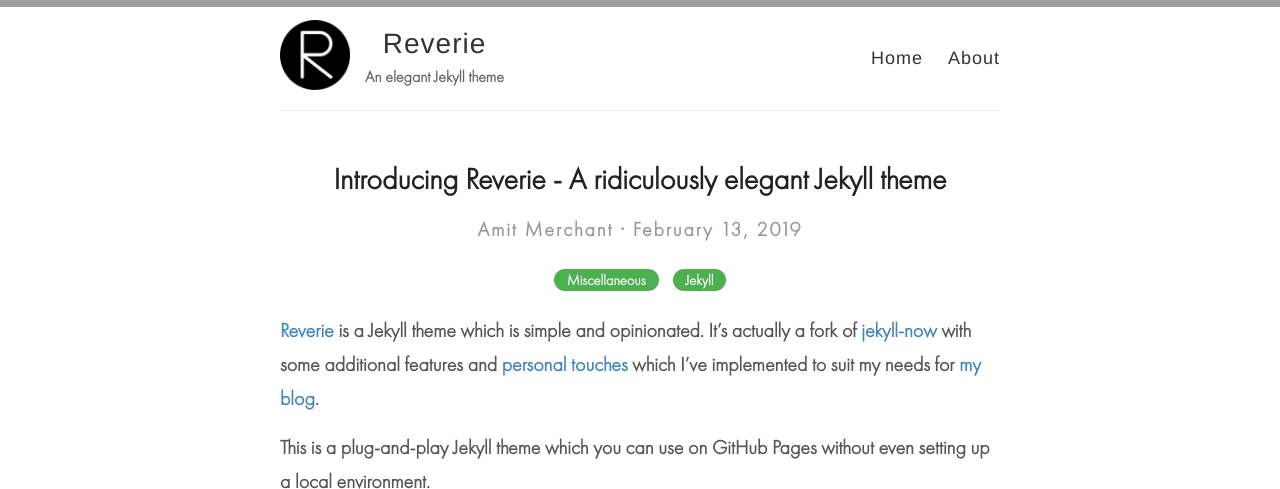
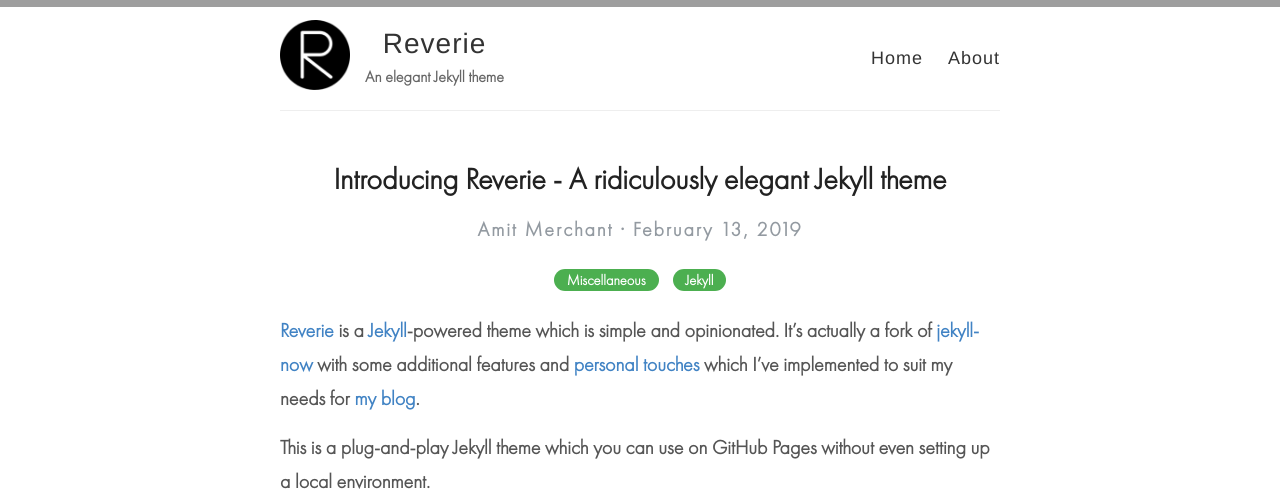
Before and after one commit to amitmerchant1990/reverie, a Jekyll site: the page built from _posts/2019-02-13-introducing-reverie-jekyll-theme.md, in a window 1280 px wide and 900 px high, cut to the strip 0-489 px from the top of the window. Built offline with Jekyll 4.4.1, drawn with Linux system fonts in a browser that asks for light colours; grey boxes are pictures that could not be loaded.

Commit message:
Update 2019-02-13-introducing-reverie-jekyll-theme.md

```diff
--- a/_posts/2019-02-13-introducing-reverie-jekyll-theme.md
+++ b/_posts/2019-02-13-introducing-reverie-jekyll-theme.md
@@ -4,7 +4,7 @@
 categories: [Miscellaneous, Jekyll]
 ---
 
-[Reverie](https://github.com/amitmerchant1990/reverie) is a Jekyll theme which is simple and opinionated. It's actually a fork of [jekyll-now](https://github.com/barryclark/jekyll-now) with some additional features and [personal touches](https://github.com/amitmerchant1990/amitmerchant1990.github.io) which I've implemented to suit my needs for [my blog](https://www.amitmerchant.com).
+[Reverie](https://github.com/amitmerchant1990/reverie) is a [Jekyll](https://jekyllrb.com/)-powered theme which is simple and opinionated. It's actually a fork of [jekyll-now](https://github.com/barryclark/jekyll-now) with some additional features and [personal touches](https://github.com/amitmerchant1990/amitmerchant1990.github.io) which I've implemented to suit my needs for [my blog](https://www.amitmerchant.com).
 
 This is a plug-and-play Jekyll theme which you can use on GitHub Pages without even setting up a local environment.
 
```
